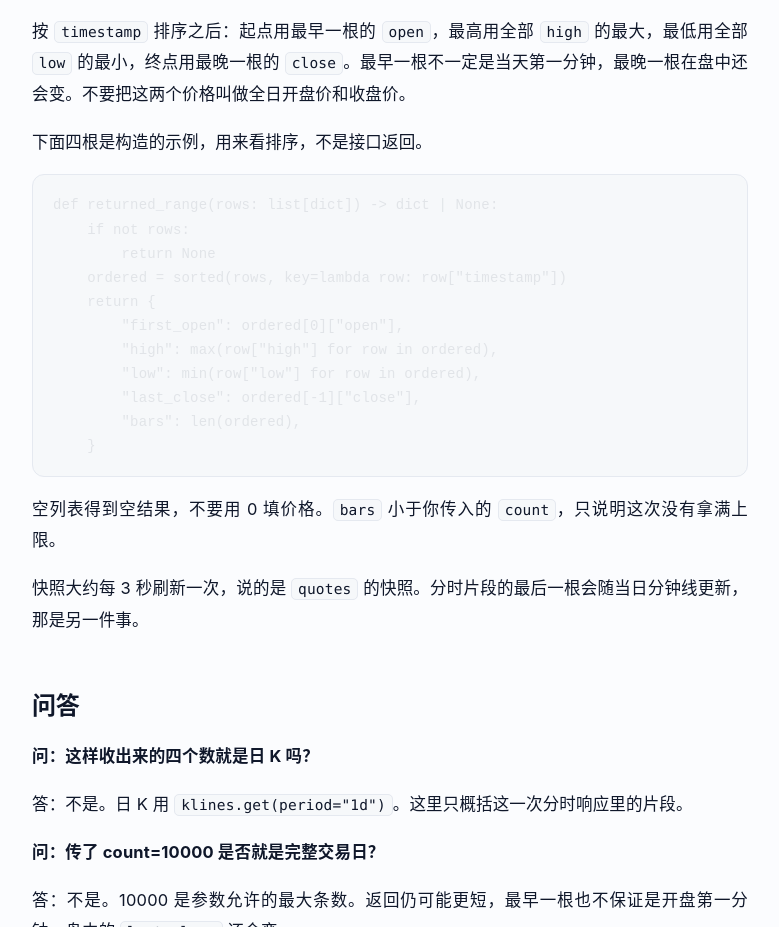
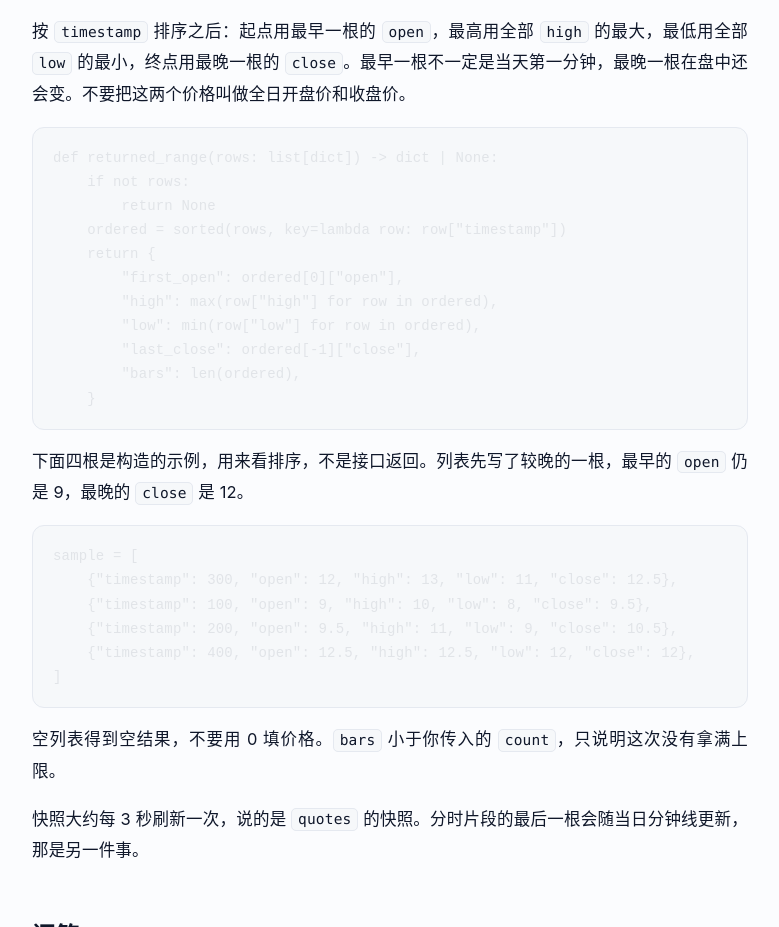
Before and after one commit to quantdash-net/blog, an Astro site: page /posts/intraday-session-range in a window 1280 px wide. Shown: the part 1222-2149 px from the top of the page, without its empty margins (112-891 px from the left). Built offline with nearby package versions, Linux system fonts and the light colour scheme; Astro itself is replaced by a stand-in of ours; code samples lack their colours.

Commit message:
修订：补上四根构造分时，避免把函数当成示例
Co-authored-by: benchmark_cc <Carlosxiaoqing@users.noreply.github.com>

````diff
--- a/src/content/posts/intraday-session-range.md
+++ b/src/content/posts/intraday-session-range.md
@@ -32,8 +32,6 @@ frame = qd.klines.intraday(
 
 按 `timestamp` 排序之后：起点用最早一根的 `open`，最高用全部 `high` 的最大，最低用全部 `low` 的最小，终点用最晚一根的 `close`。最早一根不一定是当天第一分钟，最晚一根在盘中还会变。不要把这两个价格叫做全日开盘价和收盘价。
 
-下面四根是构造的示例，用来看排序，不是接口返回。
-
 ```python
 def returned_range(rows: list[dict]) -> dict | None:
     if not rows:
@@ -46,6 +44,17 @@ def returned_range(rows: list[dict]) -> dict | None:
         "last_close": ordered[-1]["close"],
         "bars": len(ordered),
     }
+```
+
+下面四根是构造的示例，用来看排序，不是接口返回。列表先写了较晚的一根，最早的 `open` 仍是 9，最晚的 `close` 是 12。
+
+```python
+sample = [
+    {"timestamp": 300, "open": 12, "high": 13, "low": 11, "close": 12.5},
+    {"timestamp": 100, "open": 9, "high": 10, "low": 8, "close": 9.5},
+    {"timestamp": 200, "open": 9.5, "high": 11, "low": 9, "close": 10.5},
+    {"timestamp": 400, "open": 12.5, "high": 12.5, "low": 12, "close": 12},
+]
 ```
 
 空列表得到空结果，不要用 0 填价格。`bars` 小于你传入的 `count`，只说明这次没有拿满上限。
````
